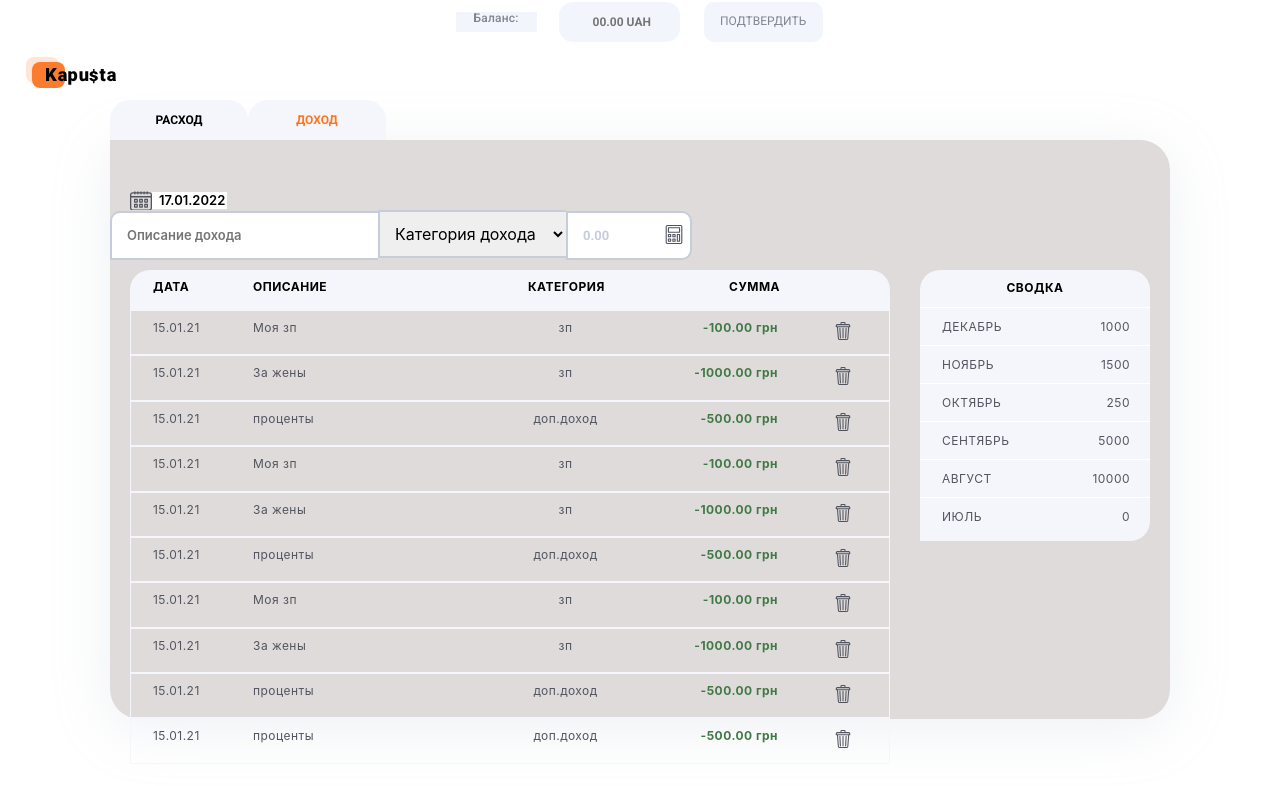
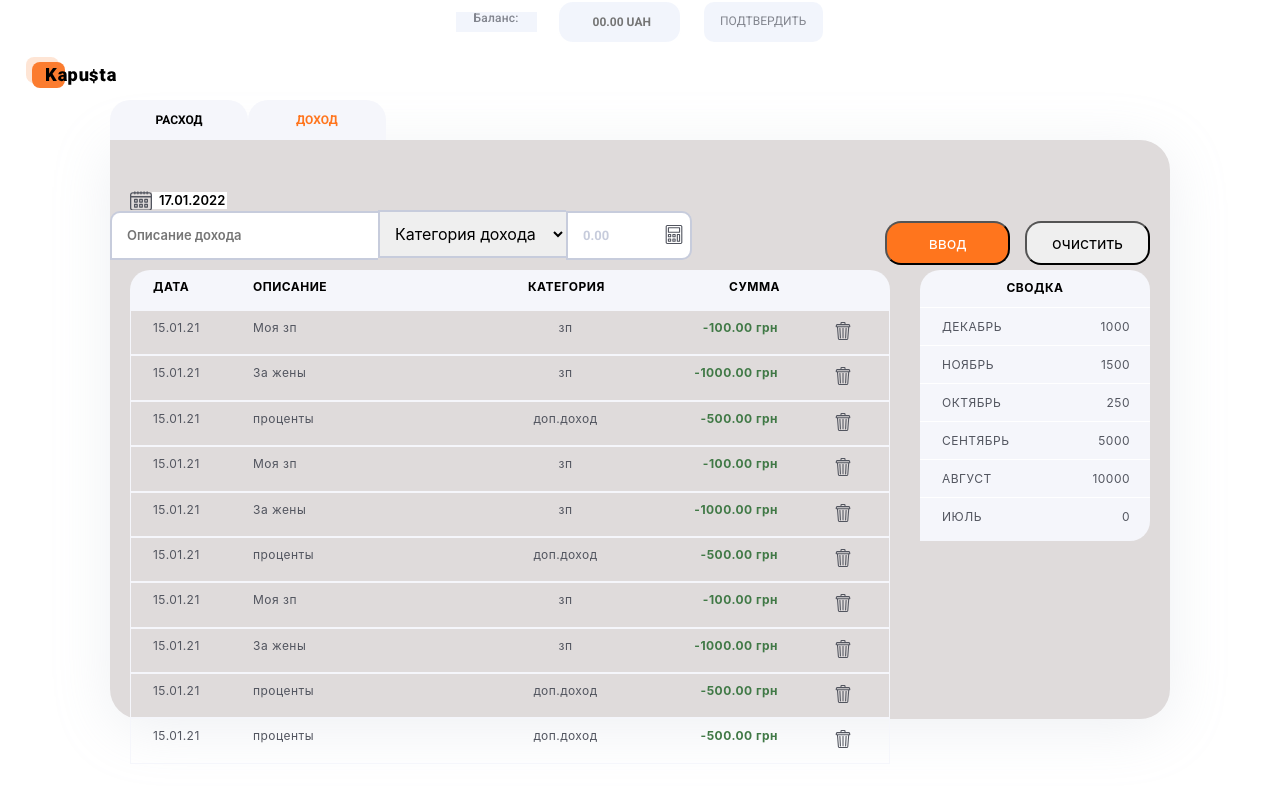
Before and after one commit to Sluchevska/team-proj-smartfinance-front, a React (Create React App) app: page /debit in a window 1280 px wide. Shown: the top 786 px of the page. Built offline with nearby package versions, Linux system fonts and the light colour scheme.

Commit message:
Buttons2

```diff
--- a/src/components/DebitPage/DebitInputs/DebitInputs.js
+++ b/src/components/DebitPage/DebitInputs/DebitInputs.js
@@ -47,6 +47,7 @@ export default class IncomeForm extends Component {
                             <span className={styles.placeholder}>
 
                             </span>
+
                         )}
                     </div>
                     <input
--- a/src/components/DebitPage/DebitInputs/DebitInputs.module.css
+++ b/src/components/DebitPage/DebitInputs/DebitInputs.module.css
@@ -13,6 +13,7 @@
   border-right: none;
   border-top-left-radius: 10px;
   width: 268px;
+
 }
 
 .select {
@@ -23,6 +24,7 @@
   border-right: none;
   outline: none;
   width: 188px;
+
 }
 
 .amountInput {
--- a/src/components/DebitPage/DebitPage.js
+++ b/src/components/DebitPage/DebitPage.js
@@ -13,6 +13,8 @@ import {
 } from './DebitPage.styled';
 import BalanceBar from '../BalanceBar';
 import Calendar from '../Calendar';
+import ButtonInput from '../ButtonInput';
+import ButtonDelete from '../ButtonDelete';
 import DebitInputs from '../DebitPage/DebitInputs'
 import DebitList from './DebitList';
 import Summary from '../Summary';
@@ -30,6 +32,8 @@ function DebitPage() {
                     <div>
                         <Calendar />
                         <DebitInputs />
+                        <ButtonInput />
+                        <ButtonDelete />
                     </div>
                     <Wrapper>
                         <TransactionsWrapper>
```
